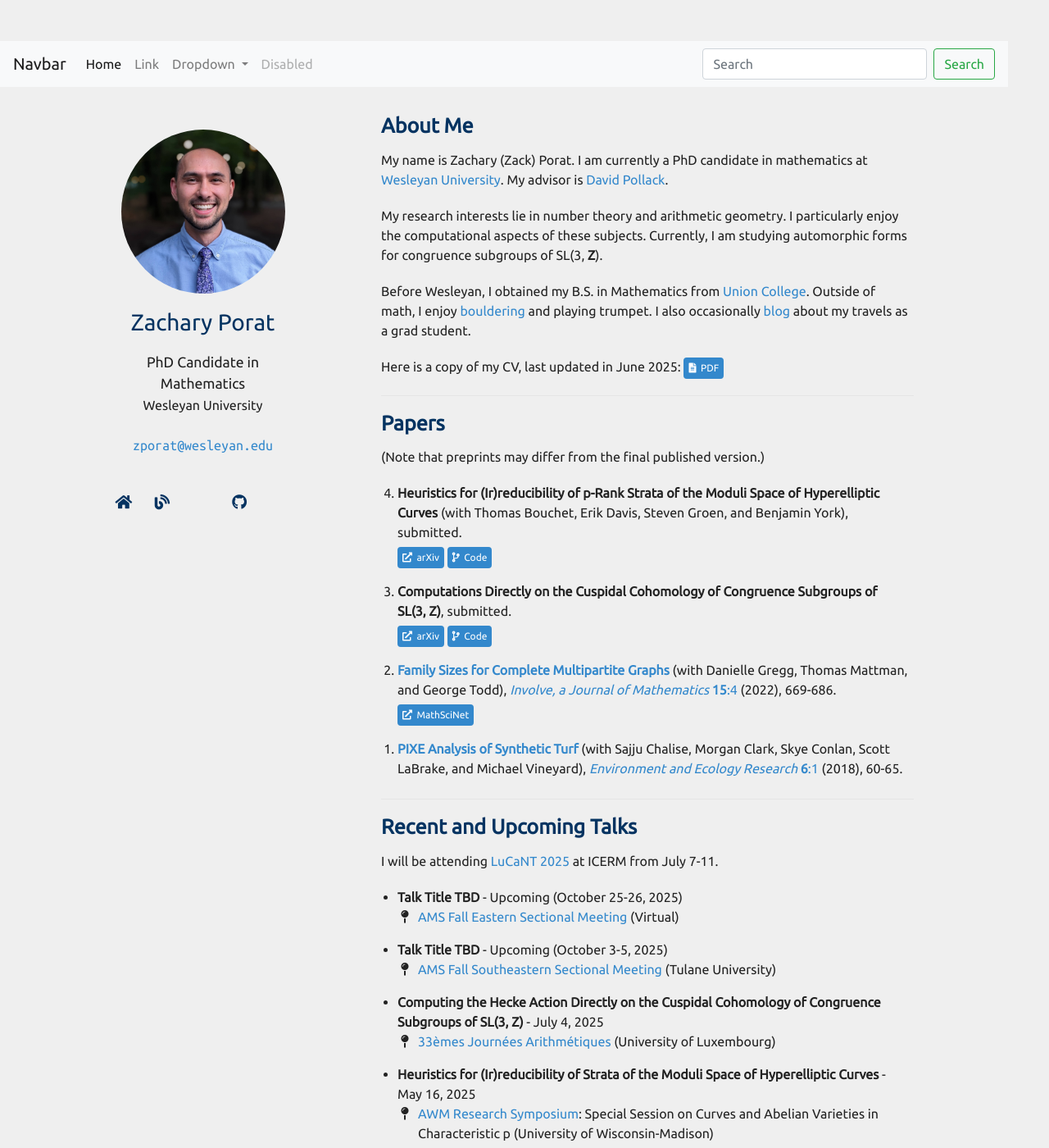
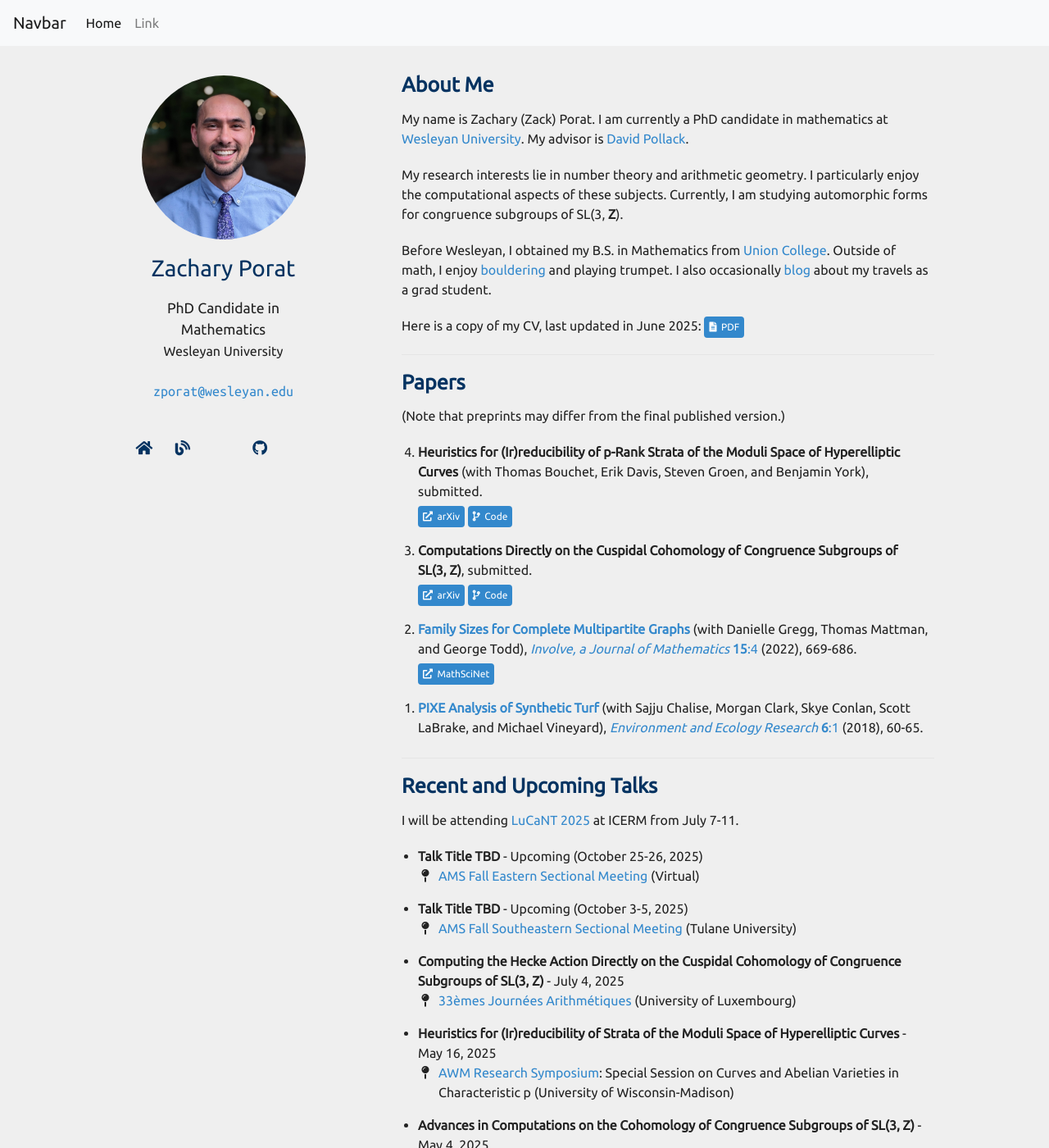
Before and after one commit to zporat/zporat.github.io, a Jekyll site: the page built from index.md, in a window 1280 px wide and 1400 px high. Shown: the whole window at 82% size. Built offline with Jekyll 4.4.1, drawn with Linux system fonts in a browser that asks for light colours; nearby versions of some CDN libraries; a style sheet for code colours, icons or effects is not loaded; our own code applies the rules of GitHub Pages for plain Markdown files.

Commit message:
navbar test

```diff
--- a/_layouts/homepage.html
+++ b/_layouts/homepage.html
@@ -52,25 +52,6 @@
         <li class="nav-item">
           <a class="nav-link" href="#">Link</a>
         </li>
-        <li class="nav-item dropdown">
-          <a class="nav-link dropdown-toggle" href="#" id="navbarDropdown" role="button" data-toggle="dropdown" aria-haspopup="true" aria-expanded="false">
-            Dropdown
-          </a>
-          <div class="dropdown-menu" aria-labelledby="navbarDropdown">
-            <a class="dropdown-item" href="#">Action</a>
-            <a class="dropdown-item" href="#">Another action</a>
-            <div class="dropdown-divider"></div>
-            <a class="dropdown-item" href="#">Something else here</a>
-          </div>
-        </li>
-        <li class="nav-item">
-          <a class="nav-link disabled" href="#">Disabled</a>
-        </li>
-      </ul>
-      <form class="form-inline my-2 my-lg-0">
-        <input class="form-control mr-sm-2" type="search" placeholder="Search" aria-label="Search">
-        <button class="btn btn-outline-success my-2 my-sm-0" type="submit">Search</button>
-      </form>
     </div>
   </nav>
 
--- a/_sass/minimal-light-no-dark-mode.scss
+++ b/_sass/minimal-light-no-dark-mode.scss
@@ -295,7 +295,7 @@
   float:left;
   position:fixed;
   -webkit-font-smoothing:subpixel-antialiased;
-  padding-top:1.0em;
+
   text-align:center;
   padding-left:15px;
 }
--- a/assets/css/font_sans_serif.css
+++ b/assets/css/font_sans_serif.css
@@ -3,7 +3,7 @@
 
 body {
     background-color: #efefef;
-    padding:50px;
+
     font: 16px Ubuntu, sans-serif;
     color:#222222;
     font-weight:400;
```
